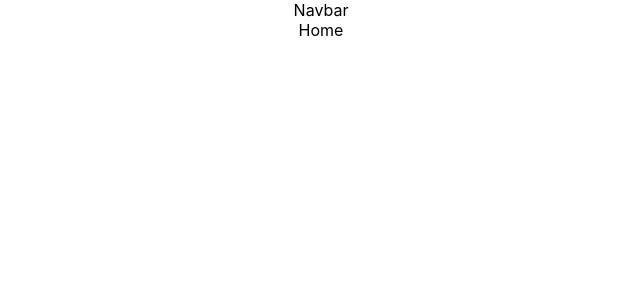
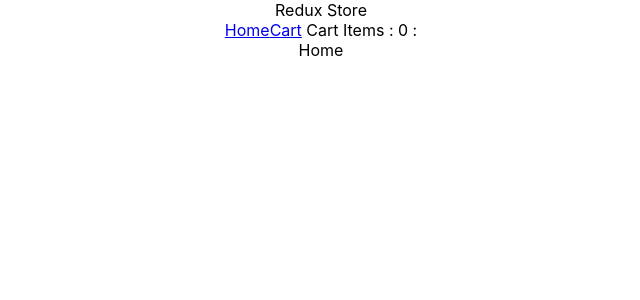
Before and after one commit to SDE-ADNAN/react-redux-toolkit-e-commerce-demo, a React (Create React App) app: page / in a window 1280 px wide. Shown: the top 300 px of the page, without its empty margins (319-959 px from the left). Built offline with nearby package versions, Linux system fonts and the light colour scheme.

Commit message:
added elements to the navbar component

```diff
--- a/src/App.js
+++ b/src/App.js
@@ -10,8 +10,8 @@
       <BrowserRouter>
         <Navbar/>
         <Routes>
-          <Route path="/" element={<Home/>} />
-          <Route path="/cart" element={<Cart/>} />
+          <Route className='navLink' path="/" element={<Home/>} />
+          <Route className='navLink' path="/cart" element={<Cart/>} />
         </Routes>
       </BrowserRouter>
     </div>
--- a/src/components/Navbar.js
+++ b/src/components/Navbar.js
@@ -1,8 +1,16 @@
 import React from 'react'
+import { Link } from 'react-router-dom'
 
 const Navbar = () => {
   return (
-    <div>Navbar</div>
+    <div>
+        <span className='logo'>Redux Store</span>
+        <div>
+            <Link to="/"  >Home</Link>
+            <Link to='/cart'>Cart</Link>
+            <span className='cartCount'> Cart Items : 0 :</span>
+        </div>
+    </div>
   )
 }
 
```
